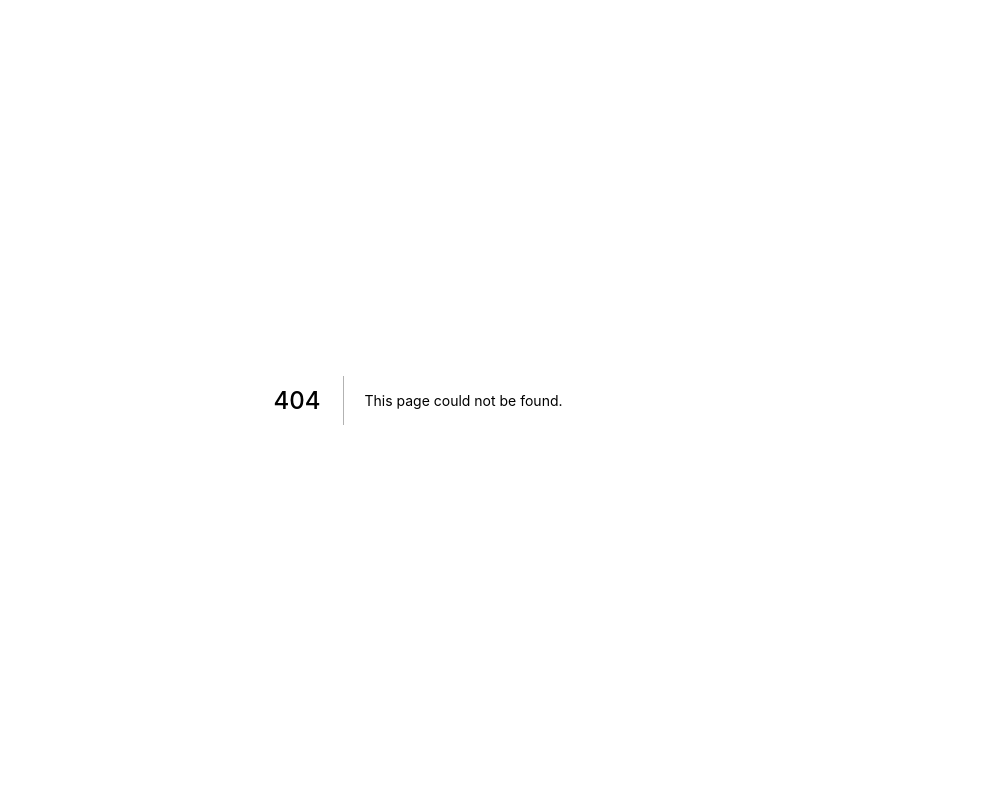
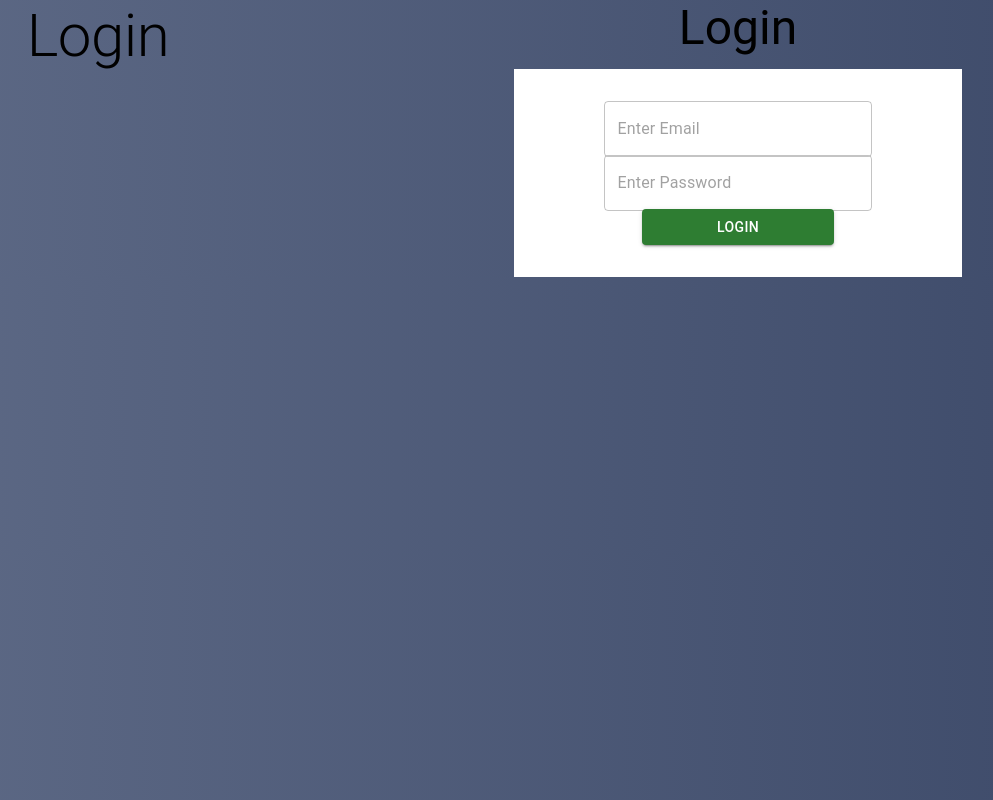
Before and after one commit to vinayMsuresh/next-project1, a Next.js app: page /user in a window 1280 px wide. Before the commit this address had no page. Shown: the whole page, without its empty margins (222-1215 px from the left). Built offline with nearby package versions, Linux system fonts and the light colour scheme.

Commit message:
Designed simple login page

```diff
--- /dev/null
+++ b/pages/user/index.js
@@ -0,0 +1,37 @@
+import { Button, Grid, Stack, TextField, Typography } from '@mui/material'
+import React, { useState } from 'react'
+import styles from '../../styles/login.module.css'
+
+export default function Login() {
+  const [email, setEmail] = useState(null);
+  const [password, setPassword] = useState(null);
+  return (
+    <Stack spacing={5}>
+        <Grid container direction='row'>
+            <Grid item md={6} className={styles.heading}>
+              <Typography variant='h2'>Login</Typography>
+            </Grid>
+            <Grid item md={6} className={styles.body}>
+                <Typography variant='h3'>Login</Typography>
+                <Stack spacing={3} className={styles.form}>
+                  <TextField
+                    type="text"
+                    className={styles.fields}
+                    placeholder='Enter Email'
+                    name="email"
+                    onChange={e => setEmail(e.target.value)}
+                  />
+                  <TextField
+                    type="password"
+                    name="password"
+                    className={styles.fields}
+                    placeholder='Enter Password'
+                    onChange={e => setPassword(e.target.value)}
+                  />
+                  <Button variant='contained' color='success' className={styles.btn}>Login</Button>
+                </Stack>
+            </Grid>
+        </Grid>
+    </Stack>
+  )
+}
--- /dev/null
+++ b/styles/login.module.css
@@ -0,0 +1,28 @@
+.heading {
+    text-align: center;
+    margin-top: 10%;
+}
+
+.body {
+    text-align: center;
+    margin-top: 5%;
+}
+.form {
+    width: 70%;
+    align-items: center;
+    background-color: white;
+    padding: 5%;
+    margin-top: 2%;
+    margin-left: 15%;
+}
+
+.fields {
+    width: 70%;
+    height: 30px;
+    margin: 5%;
+}
+
+.btn {
+    margin: 5%;
+    width: 50%;
+}
```
